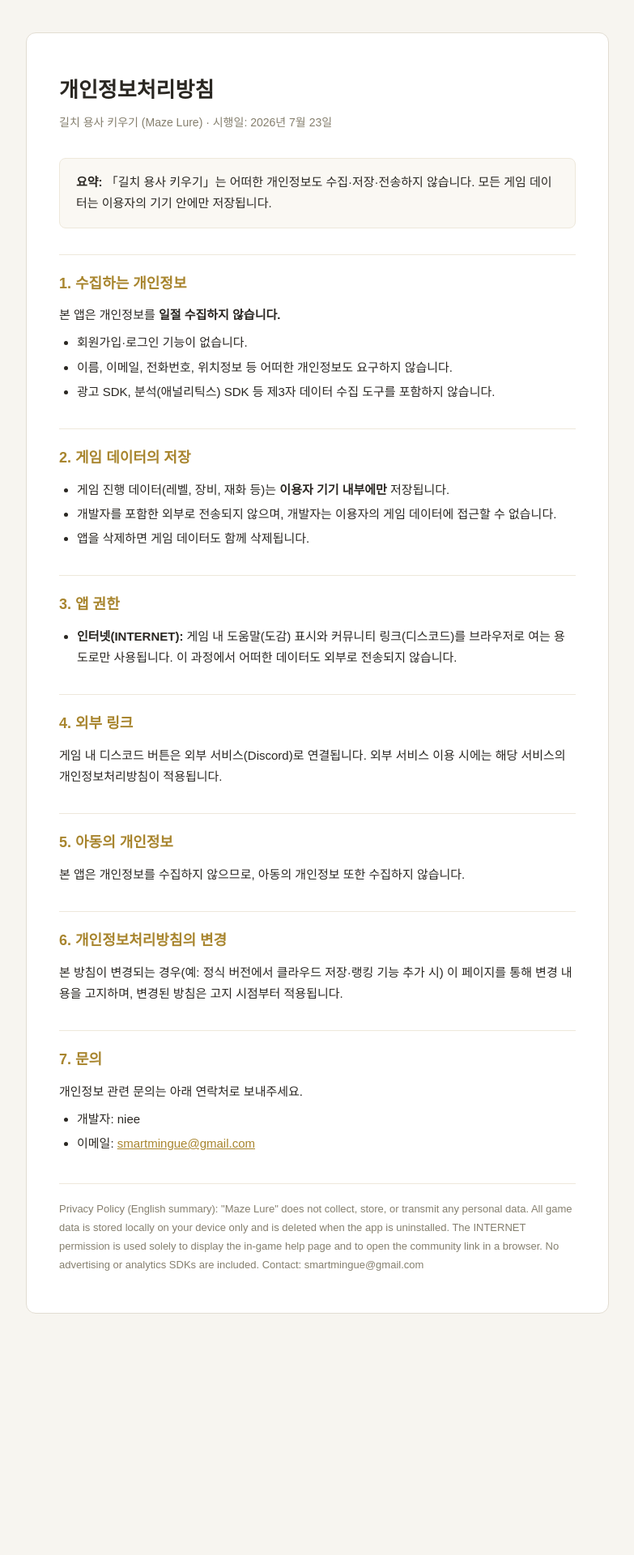
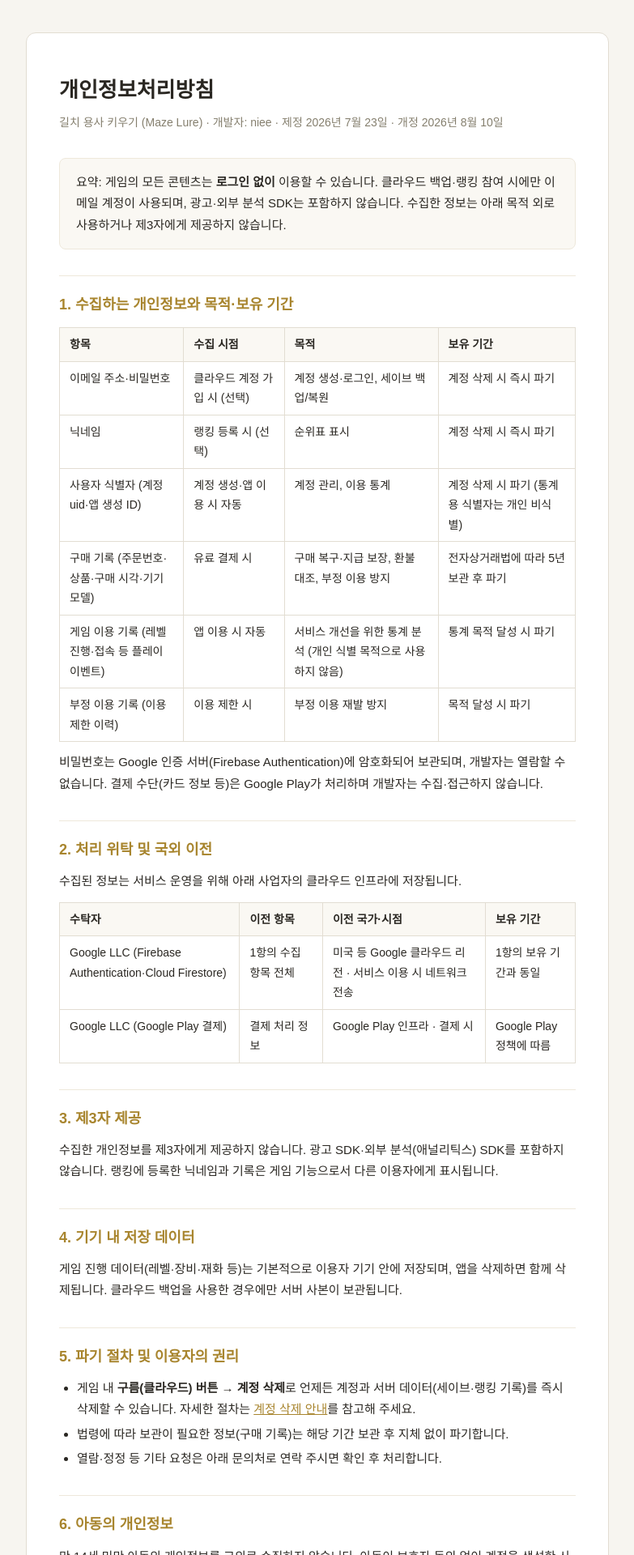
Before and after one commit to ParkMinKyu/ParkMinKyu.github.io, a Jekyll site: the page maze-lure-privacy.html, which Jekyll copies as it is, in a window 1280 px wide. Shown: the top 1920 px of the page at 81% size, without its empty margins (248-1031 px from the left). Built offline with Jekyll 4.4.1, drawn with Linux system fonts in a browser that asks for light colours; before the commit the page ends 1662 px from its top, so only the background shows below that; some of the changed text lies outside the part shown.

Commit message:
Add files via upload

```diff
--- a/maze-lure-privacy.html
+++ b/maze-lure-privacy.html
@@ -22,6 +22,9 @@
   li { margin: 4px 0; }
   .box { background: #faf8f3; border: 1px solid #eee8db; border-radius: 8px;
          padding: 16px 20px; margin: 16px 0; font-size: 15px; }
+  table { border-collapse: collapse; width: 100%; margin: 12px 0; font-size: 14px; }
+  th, td { border: 1px solid #e2ddd2; padding: 8px 12px; text-align: left; vertical-align: top; }
+  th { background: #faf8f3; white-space: nowrap; }
   a { color: #a8852e; }
   .foot { margin-top: 36px; padding-top: 20px; border-top: 1px solid #eee8db;
           color: #857f6e; font-size: 13px; }
@@ -31,58 +34,94 @@
 <body>
 <div class="doc">
   <h1>개인정보처리방침</h1>
-  <div class="sub">길치 용사 키우기 (Maze Lure) · 시행일: 2026년 7월 23일</div>
+  <div class="sub">길치 용사 키우기 (Maze Lure) · 개발자: niee · 제정 2026년 7월 23일 · 개정 2026년 8월 10일</div>
 
   <div class="box">
-    <strong>요약:</strong> 「길치 용사 키우기」는 어떠한 개인정보도 수집·저장·전송하지 않습니다.
-    모든 게임 데이터는 이용자의 기기 안에만 저장됩니다.
+    요약: 게임의 모든 콘텐츠는 <b>로그인 없이</b> 이용할 수 있습니다.
+    클라우드 백업·랭킹 참여 시에만 이메일 계정이 사용되며, 광고·외부 분석 SDK는 포함하지 않습니다.
+    수집한 정보는 아래 목적 외로 사용하거나 제3자에게 제공하지 않습니다.
   </div>
 
-  <h2>1. 수집하는 개인정보</h2>
-  <p>본 앱은 개인정보를 <strong>일절 수집하지 않습니다.</strong></p>
+  <h2>1. 수집하는 개인정보와 목적·보유 기간</h2>
+  <table>
+    <tr><th>항목</th><th>수집 시점</th><th>목적</th><th>보유 기간</th></tr>
+    <tr><td>이메일 주소·비밀번호</td><td>클라우드 계정 가입 시 (선택)</td>
+        <td>계정 생성·로그인, 세이브 백업/복원</td><td>계정 삭제 시 즉시 파기</td></tr>
+    <tr><td>닉네임</td><td>랭킹 등록 시 (선택)</td>
+        <td>순위표 표시</td><td>계정 삭제 시 즉시 파기</td></tr>
+    <tr><td>사용자 식별자 (계정 uid·앱 생성 ID)</td><td>계정 생성·앱 이용 시 자동</td>
+        <td>계정 관리, 이용 통계</td><td>계정 삭제 시 파기 (통계용 식별자는 개인 비식별)</td></tr>
+    <tr><td>구매 기록 (주문번호·상품·구매 시각·기기 모델)</td><td>유료 결제 시</td>
+        <td>구매 복구·지급 보장, 환불 대조, 부정 이용 방지</td>
+        <td>전자상거래법에 따라 5년 보관 후 파기</td></tr>
+    <tr><td>게임 이용 기록 (레벨 진행·접속 등 플레이 이벤트)</td><td>앱 이용 시 자동</td>
+        <td>서비스 개선을 위한 통계 분석 (개인 식별 목적으로 사용하지 않음)</td><td>통계 목적 달성 시 파기</td></tr>
+    <tr><td>부정 이용 기록 (이용 제한 이력)</td><td>이용 제한 시</td>
+        <td>부정 이용 재발 방지</td><td>목적 달성 시 파기</td></tr>
+  </table>
+  <p>비밀번호는 Google 인증 서버(Firebase Authentication)에 암호화되어 보관되며, 개발자는 열람할 수 없습니다.
+  결제 수단(카드 정보 등)은 Google Play가 처리하며 개발자는 수집·접근하지 않습니다.</p>
+
+  <h2>2. 처리 위탁 및 국외 이전</h2>
+  <p>수집된 정보는 서비스 운영을 위해 아래 사업자의 클라우드 인프라에 저장됩니다.</p>
+  <table>
+    <tr><th>수탁자</th><th>이전 항목</th><th>이전 국가·시점</th><th>보유 기간</th></tr>
+    <tr><td>Google LLC (Firebase Authentication·Cloud Firestore)</td>
+        <td>1항의 수집 항목 전체</td>
+        <td>미국 등 Google 클라우드 리전 · 서비스 이용 시 네트워크 전송</td>
+        <td>1항의 보유 기간과 동일</td></tr>
+    <tr><td>Google LLC (Google Play 결제)</td><td>결제 처리 정보</td>
+        <td>Google Play 인프라 · 결제 시</td><td>Google Play 정책에 따름</td></tr>
+  </table>
+
+  <h2>3. 제3자 제공</h2>
+  <p>수집한 개인정보를 제3자에게 제공하지 않습니다. 광고 SDK·외부 분석(애널리틱스) SDK를 포함하지 않습니다.
+  랭킹에 등록한 닉네임과 기록은 게임 기능으로서 다른 이용자에게 표시됩니다.</p>
+
+  <h2>4. 기기 내 저장 데이터</h2>
+  <p>게임 진행 데이터(레벨·장비·재화 등)는 기본적으로 이용자 기기 안에 저장되며,
+  앱을 삭제하면 함께 삭제됩니다. 클라우드 백업을 사용한 경우에만 서버 사본이 보관됩니다.</p>
+
+  <h2>5. 파기 절차 및 이용자의 권리</h2>
   <ul>
-    <li>회원가입·로그인 기능이 없습니다.</li>
-    <li>이름, 이메일, 전화번호, 위치정보 등 어떠한 개인정보도 요구하지 않습니다.</li>
-    <li>광고 SDK, 분석(애널리틱스) SDK 등 제3자 데이터 수집 도구를 포함하지 않습니다.</li>
+    <li>게임 내 <b>구름(클라우드) 버튼 → 계정 삭제</b>로 언제든 계정과 서버 데이터(세이브·랭킹 기록)를 즉시 삭제할 수 있습니다.
+        자세한 절차는 <a href="maze-lure-delete.html">계정 삭제 안내</a>를 참고해 주세요.</li>
+    <li>법령에 따라 보관이 필요한 정보(구매 기록)는 해당 기간 보관 후 지체 없이 파기합니다.</li>
+    <li>열람·정정 등 기타 요청은 아래 문의처로 연락 주시면 확인 후 처리합니다.</li>
   </ul>
 
-  <h2>2. 게임 데이터의 저장</h2>
+  <h2>6. 아동의 개인정보</h2>
+  <p>만 14세 미만 아동의 개인정보를 고의로 수집하지 않습니다. 아동이 보호자 동의 없이
+  계정을 생성한 사실이 확인되면 지체 없이 삭제합니다.</p>
+
+  <h2>7. 앱 권한</h2>
   <ul>
-    <li>게임 진행 데이터(레벨, 장비, 재화 등)는 <strong>이용자 기기 내부에만</strong> 저장됩니다.</li>
-    <li>개발자를 포함한 외부로 전송되지 않으며, 개발자는 이용자의 게임 데이터에 접근할 수 없습니다.</li>
-    <li>앱을 삭제하면 게임 데이터도 함께 삭제됩니다.</li>
+    <li>인터넷(INTERNET): 클라우드 백업·랭킹·이용 통계·결제 처리·게임 내 도움말 표시에 사용됩니다.</li>
   </ul>
 
-  <h2>3. 앱 권한</h2>
-  <ul>
-    <li><strong>인터넷(INTERNET):</strong> 게임 내 도움말(도감) 표시와 커뮤니티 링크(디스코드)를
-        브라우저로 여는 용도로만 사용됩니다. 이 과정에서 어떠한 데이터도 외부로 전송되지 않습니다.</li>
-  </ul>
+  <h2>8. 외부 링크</h2>
+  <p>게임 내 디스코드 버튼은 외부 서비스(Discord)로 연결되며, 외부 서비스 이용 시에는
+  해당 서비스의 개인정보처리방침이 적용됩니다.</p>
 
-  <h2>4. 외부 링크</h2>
-  <p>게임 내 디스코드 버튼은 외부 서비스(Discord)로 연결됩니다. 외부 서비스 이용 시에는
-     해당 서비스의 개인정보처리방침이 적용됩니다.</p>
+  <h2>9. 방침의 변경</h2>
+  <p>본 방침이 변경되는 경우 이 페이지를 통해 고지하며, 변경된 방침은 고지 시점부터 적용됩니다.</p>
 
-  <h2>5. 아동의 개인정보</h2>
-  <p>본 앱은 개인정보를 수집하지 않으므로, 아동의 개인정보 또한 수집하지 않습니다.</p>
-
-  <h2>6. 개인정보처리방침의 변경</h2>
-  <p>본 방침이 변경되는 경우(예: 정식 버전에서 클라우드 저장·랭킹 기능 추가 시)
-     이 페이지를 통해 변경 내용을 고지하며, 변경된 방침은 고지 시점부터 적용됩니다.</p>
-
-  <h2>7. 문의</h2>
-  <p>개인정보 관련 문의는 아래 연락처로 보내주세요.</p>
+  <h2>10. 문의 (개인정보 보호책임자)</h2>
   <ul>
     <li>개발자: niee</li>
     <li>이메일: <a href="mailto:smartmingue@gmail.com">smartmingue@gmail.com</a></li>
   </ul>
 
   <div class="foot">
-    Privacy Policy (English summary): "Maze Lure" does not collect, store, or transmit any personal
-    data. All game data is stored locally on your device only and is deleted when the app is
-    uninstalled. The INTERNET permission is used solely to display the in-game help page and to open
-    the community link in a browser. No advertising or analytics SDKs are included.
-    Contact: smartmingue@gmail.com
+    Privacy Policy (English summary): "Maze Lure" can be played fully without an account.
+    If you opt in to cloud backup / rankings, we collect an email address, nickname, and user
+    identifiers via Google Firebase (stored on Google Cloud infrastructure, e.g. in the U.S.).
+    Purchase records (order id, product, timestamp, device model) are kept for 5 years as required
+    by Korean e-commerce law; payment instruments are processed by Google Play and never reach the
+    developer. Gameplay events are collected for aggregate analytics only. No advertising or
+    third-party analytics SDKs are included, and no data is shared with third parties. You can
+    delete your account and server data at any time in-game (Cloud → Delete Account) — see the
+    <a href="maze-lure-delete.html">account deletion guide</a>. Contact: smartmingue@gmail.com
   </div>
 </div>
 </body>
```
